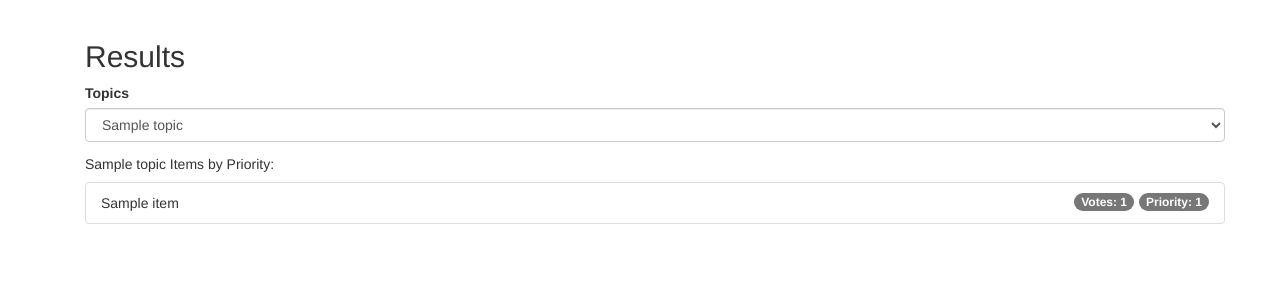
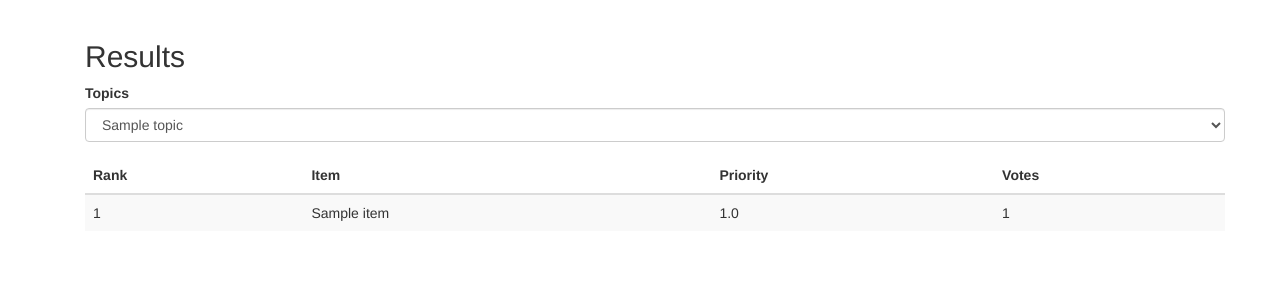
Before and after one commit to vechiato/gut_matrix_app, a Flask app: page /results in a window 1280 px wide. Shown: the part 52-352 px from the top of the page. Run offline with Flask 3, Linux system fonts and the light colour scheme; a user stored in the database is signed in; tables that the repository leaves empty hold one stand-in row (values such as "Sample post"); some libraries are stand-ins or nearby versions.

Commit message:
Improved results page

```diff
--- a/gma/controllers.py
+++ b/gma/controllers.py
@@ -68,38 +68,6 @@ def qr_code():
     qr_code_img.seek(0)
     return Response(qr_code_img, mimetype='image/png')
 
-
-# @bp.route("/add_item", methods=["GET", "POST"])
-# @login_required
-# def add_item():
-#     if request.method == "POST":
-#         topic_id = request.form.get("topic_id")
-#         name = request.form.get("name")
-
-#         # Create a new item
-#         item = Item(name=name, topic_id=topic_id)
-#         db.session.add(item)
-#         db.session.commit()
-
-#         # After adding the item, reload the page
-#         return redirect(url_for('controllers.add_item'))
-
-#     topics = Topic.query.all()
-#     return render_template("add_item.html", topics=topics)
-
-# @bp.route("/get_items")
-# @login_required
-# def get_items():
-#     topic_id = request.args.get('topic_id')
-#     items = Item.query.filter_by(topic_id=topic_id).all()
-
-#     # Calculate priorities and sort items
-#     items_with_priority = [(item, item.calculate_priority()) for item in items]
-#     sorted_items = sorted(items_with_priority, key=lambda x: x[1], reverse=True)
-
-#     items_data = [{'id': item.id, 'name': item.name, 'priority': priority} for item, priority in sorted_items]
-    return jsonify(items_data)
-
 @bp.route('/vote', methods=['GET', 'POST'])
 @login_required
 def vote():
@@ -123,14 +91,10 @@ def vote():
 
     items = []
     user_votes = {}
-    items_with_vote_count = []
 
     if selected_topic:
         items = Item.query.filter_by(topic_id=selected_topic.id).all()
         for item in items:
-            votes_count = Vote.query.filter_by(item_id=item.id).count()
-            items_with_vote_count.append({'item': item, 'votes_count': votes_count})
-
             user_vote = Vote.query.filter_by(user_id=current_user.id, item_id=item.id).first()
             if user_vote:
                 user_votes[item.id] = user_vote
@@ -153,15 +117,18 @@ def vote():
         db.session.commit()
         return redirect(url_for('controllers.vote', topic_id=topic_id))
 
-    return render_template('vote.html', topics=topics, selected_topic=selected_topic, items=items,
-                           user_votes=user_votes, items_with_vote_count=items_with_vote_count)
+    return render_template('vote.html', topics=topics, selected_topic=selected_topic, items=items, user_votes=user_votes)
 
-
-@bp.route("/generate_qr_code")
+@bp.route('/delete_vote', methods=['POST'])
 @login_required
-def generate_qr_code():
-    # Implementation
-    pass
+def delete_vote():
+    item_id = request.args.get('item_id', type=int)
+    vote = Vote.query.filter_by(user_id=current_user.id, item_id=item_id).first()
+    if vote:
+        db.session.delete(vote)
+        db.session.commit()
+        return jsonify(success=True)
+    return jsonify(success=False)
 
 @bp.route("/calculate")
 @login_required
@@ -228,5 +195,8 @@ def results():
 
         # Sort items by priority in descending order
         items_with_priority.sort(key=lambda x: x['priority'], reverse=True)
+        for rank, item in enumerate(items_with_priority, start=1):
+            item['rank'] = rank
+        print(items_with_priority)
 
     return render_template('results.html', topics=team_topics, selected_topic=selected_topic, items_with_priority=items_with_priority)
--- a/gma/templates/base.html
+++ b/gma/templates/base.html
@@ -3,6 +3,12 @@
 {% block title %}GMA{% endblock %}
 
 {% block head %}
+<!-- Bootstrap CSS -->
+<!-- <link rel="stylesheet" href="https://stackpath.bootstrapcdn.com/bootstrap/4.5.2/css/bootstrap.min.css"> -->
+<!-- Font Awesome CSS -->
+<!-- <link rel="stylesheet" href="https://cdnjs.cloudflare.com/ajax/libs/font-awesome/6.0.0-beta3/css/all.min.css"> -->
+<!-- Custom CSS -->
+<!-- <link rel="stylesheet" href="{{ url_for('static', filename='styles.css') }}"> -->
 {{ super() }}
 <link rel="shortcut icon" href="{{ url_for('static', filename='favicon.ico') }}" type="image/x-icon">
 <link rel="icon" href="{{ url_for('static', filename='favicon.ico') }}" type="image/x-icon">
--- a/gma/templates/results.html
+++ b/gma/templates/results.html
@@ -19,20 +19,32 @@ Results
         </select>
     </div>
 
-    <!-- Display selected topic and its items -->
     {% if selected_topic %}
-        <h5>{{ selected_topic.name }} Items by Priority:</h5>
-        <ul class="list-group">
+        <div class="table-responsive">
+            <table class="table table-striped">
+                <thead>
+                    <tr>
+                        <th>Rank</th>
+                        <th>Item</th>
+                        <th>Priority</th>
+                        <th>Votes</th>
+                    </tr>
+                </thead>
+                <tbody>
                     {% for data in items_with_priority %}
-                <li class="list-group-item d-flex justify-content-between align-items-left">
-                    <span class="badge badge-primary badge-pill">Priority: {{ data.priority }}</span>
-                    <span class="badge badge-primary badge-pill">Votes: {{ data.votes_count }}</span>
-                    <span>{{ data.item.name }}</span>
-                </li>
+                        <tr>
+                            <td>{{ data.rank }}</td>
+                            <td>{{ data.item.name }}</td>
+                            <td>{{ data.priority | round(2) }}</td>
+                            <td>{{ data.votes_count }}</td>
+                        </tr>
                     {% endfor %}
-        </ul>
+                </tbody>
+            </table>
+        </div>
     {% endif %}
 </div>
+
 
 <script>
     document.addEventListener('DOMContentLoaded', function() {
--- a/gma/utils.py
+++ b/gma/utils.py
@@ -4,23 +4,22 @@ from flask_login import current_user
 
 def calculate_priority(item):
     votes = Vote.query.filter_by(item_id=item.id).all()
+    votes_count = len(votes)
+
+    if votes_count == 0:
+        return 0
+
     total_gravity = sum(vote.gravity for vote in votes)
     total_urgency = sum(vote.urgency for vote in votes)
     total_tendency = sum(vote.tendency for vote in votes)
-    priority = total_gravity * total_urgency * total_tendency
+
+    # Calculate average priority
+    average_gravity = total_gravity / votes_count
+    average_urgency = total_urgency / votes_count
+    average_tendency = total_tendency / votes_count
+
+    priority = average_gravity * average_urgency * average_tendency
+
+    print(votes_count, total_gravity, total_urgency, total_tendency, priority)
+
     return priority
-
-
-from functools import wraps
-from flask import abort
-
-def admin_required(f):
-    @wraps(f)
-    def decorated_function(*args, **kwargs):
-        team_id = kwargs.get('team_id')
-        team_user = TeamUser.query.filter_by(user_id=current_user.id, team_id=team_id).first()
-        print(current_user.id, team_id, team_user)#, team_user.role)#, team_user.role)
-        if not team_user or team_user.role != 'admin':
-            abort(403)
-        return f(*args, **kwargs)
-    return decorated_function
```
Also changed, not shown: gma/items.py (+7 -2 lines), gma/templates/vote.html (+23 -0 lines), gma/topics.py (+2 -43 lines). Lines whose indentation alone changed are shown as unchanged.
